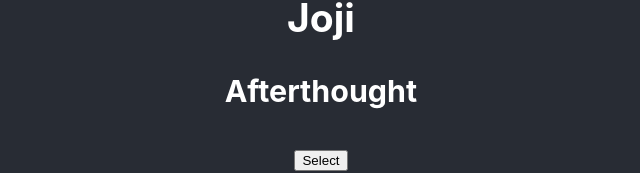
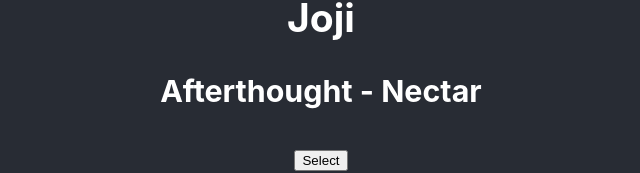
Before and after one commit to rooneyaan10/my-app, a React (Create React App) app: page / in a window 1280 px wide. Shown: the part 487-660 px from the top of the page, without its empty margins (319-959 px from the left). Built offline with nearby package versions, Linux system fonts and the light colour scheme.

Commit message:
making components

```diff
--- a/src/components/Content.js
+++ b/src/components/Content.js
@@ -2,7 +2,7 @@
     return (
       <div className="playlist-content">
         <h2 className="playlist-artist">Joji</h2>
-        <h3 className="playlist-song">Afterthought</h3>
+        <h3 className="playlist-song">Afterthought - Nectar</h3>
       </div>
     );
   };
```
